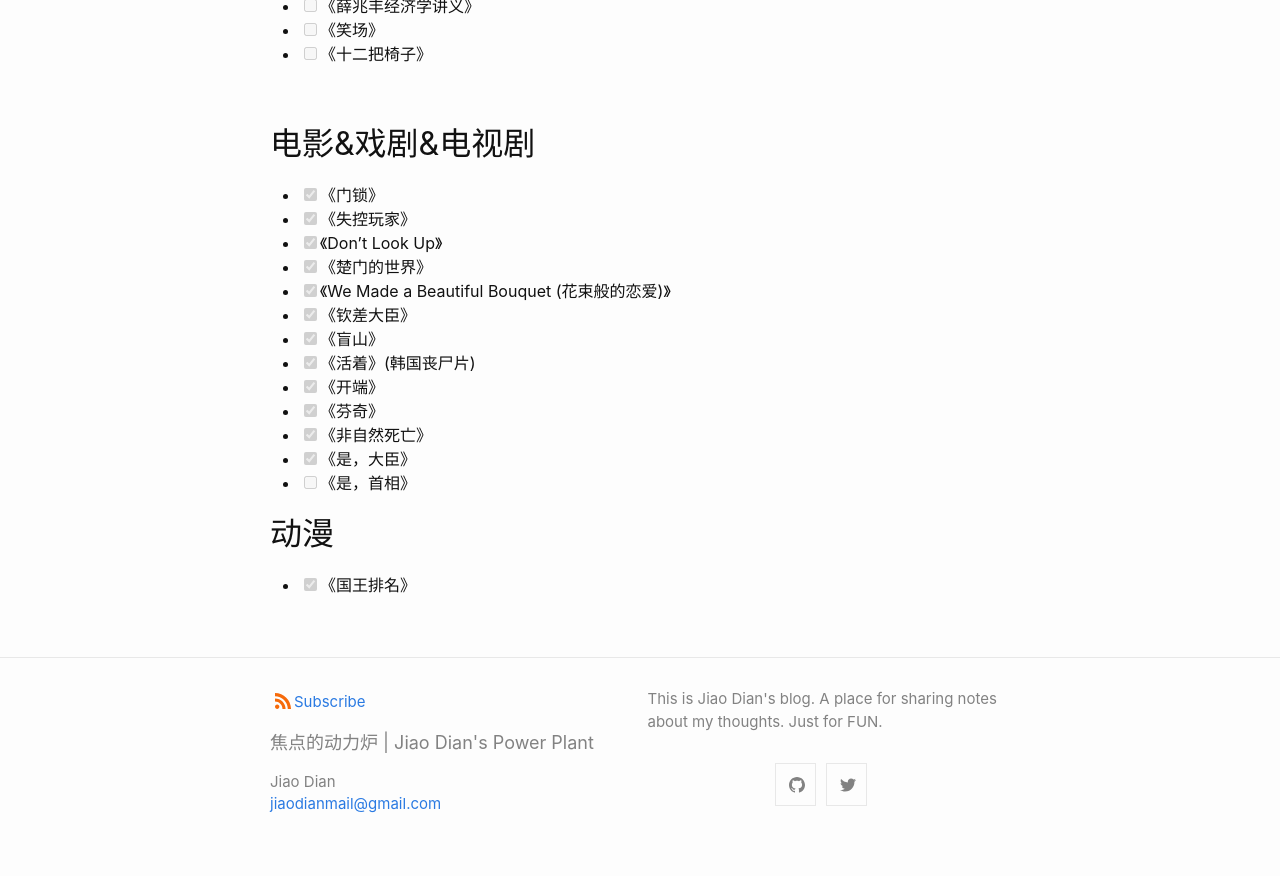
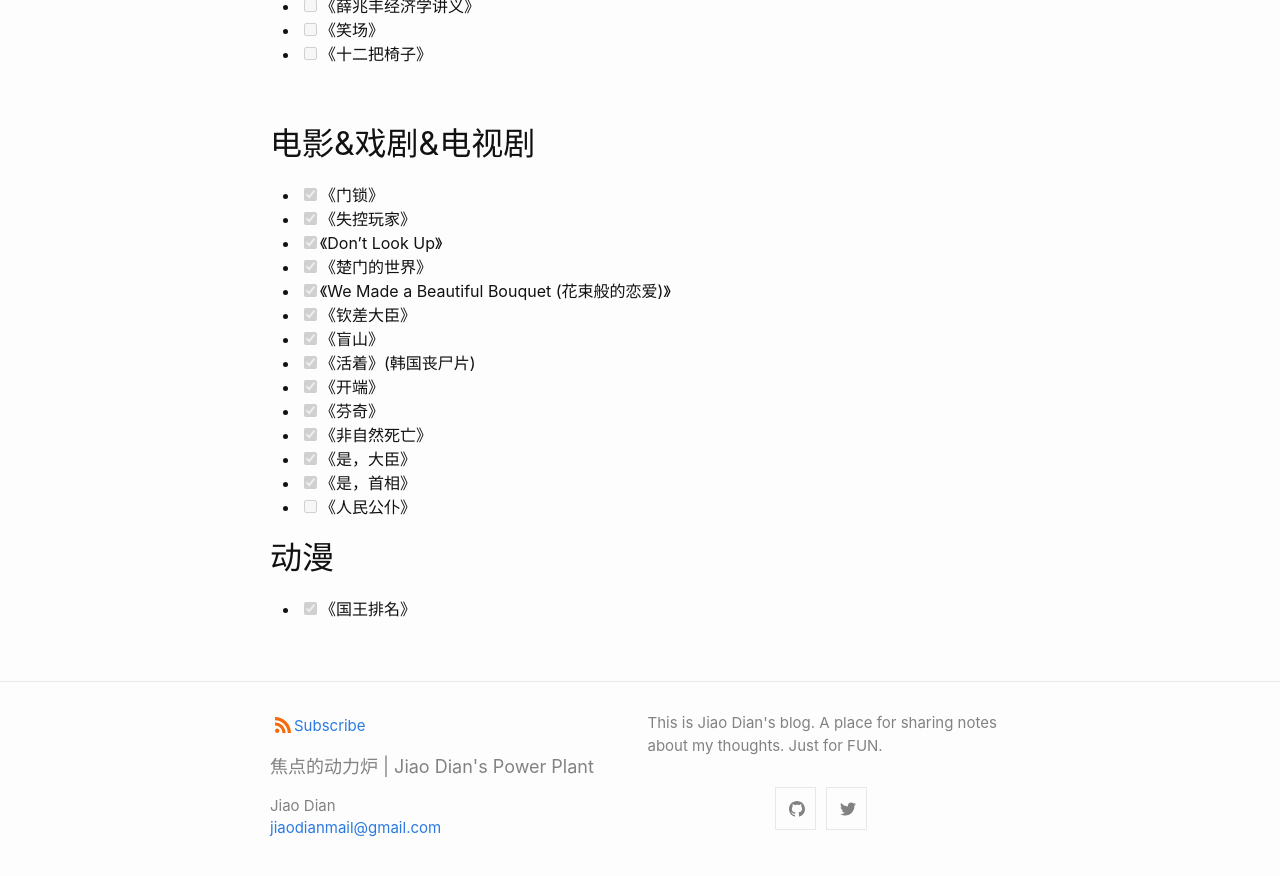
Before and after one commit to dianjiaogit/dianjiaogit.github.io, a Jekyll site: the page built from todo.md, in a window 1280 px wide and 900 px high, scrolled down 1117 px. Shown: the top 876 px of the window. Built offline with Jekyll 4.4.1, drawn with Linux system fonts in a browser that asks for light colours.

Commit message:
Push from Y7000P

```diff
--- a/todo.md
+++ b/todo.md
@@ -56,7 +56,8 @@ permalink: /todo/
 - [x] 《芬奇》
 - [x] 《非自然死亡》
 - [x] 《是，大臣》
-- [ ] 《是，首相》
+- [x] 《是，首相》
+- [ ] 《人民公仆》
 
 ## 动漫
 - [x] 《国王排名》
```
